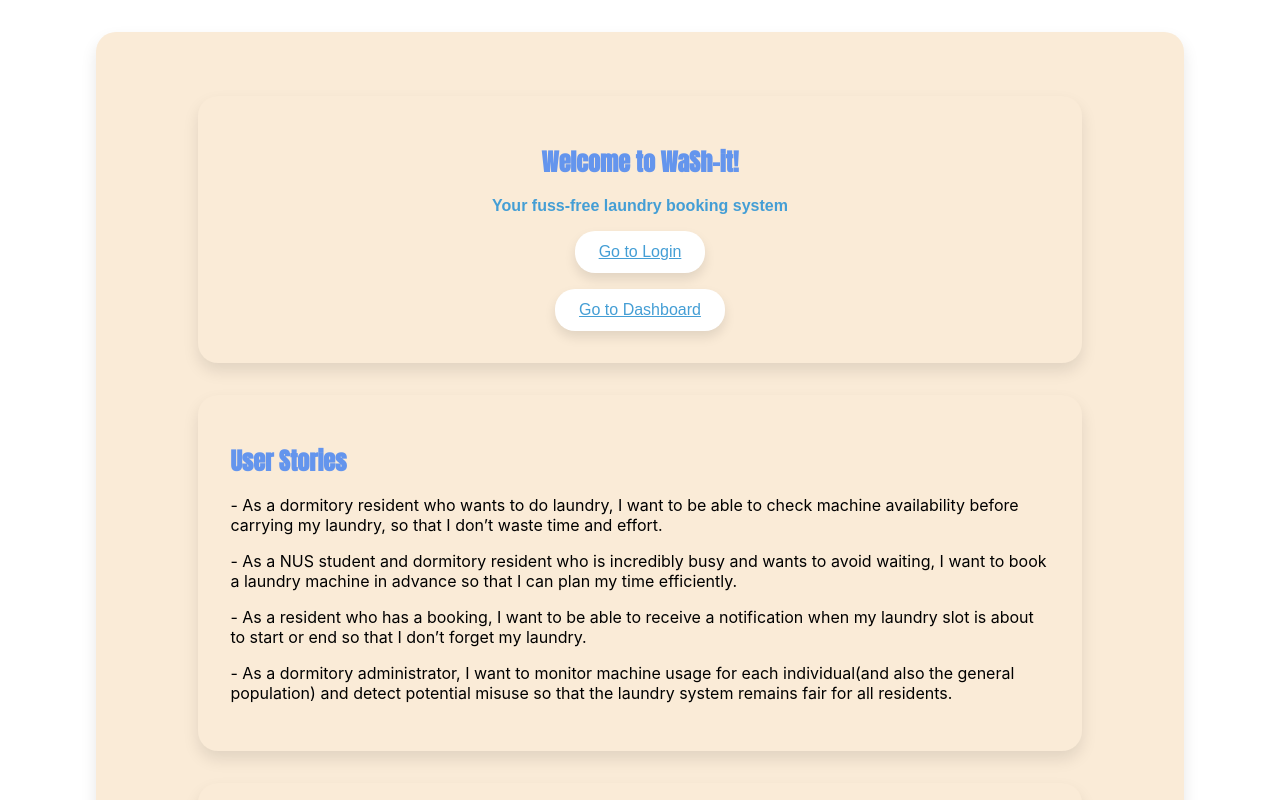
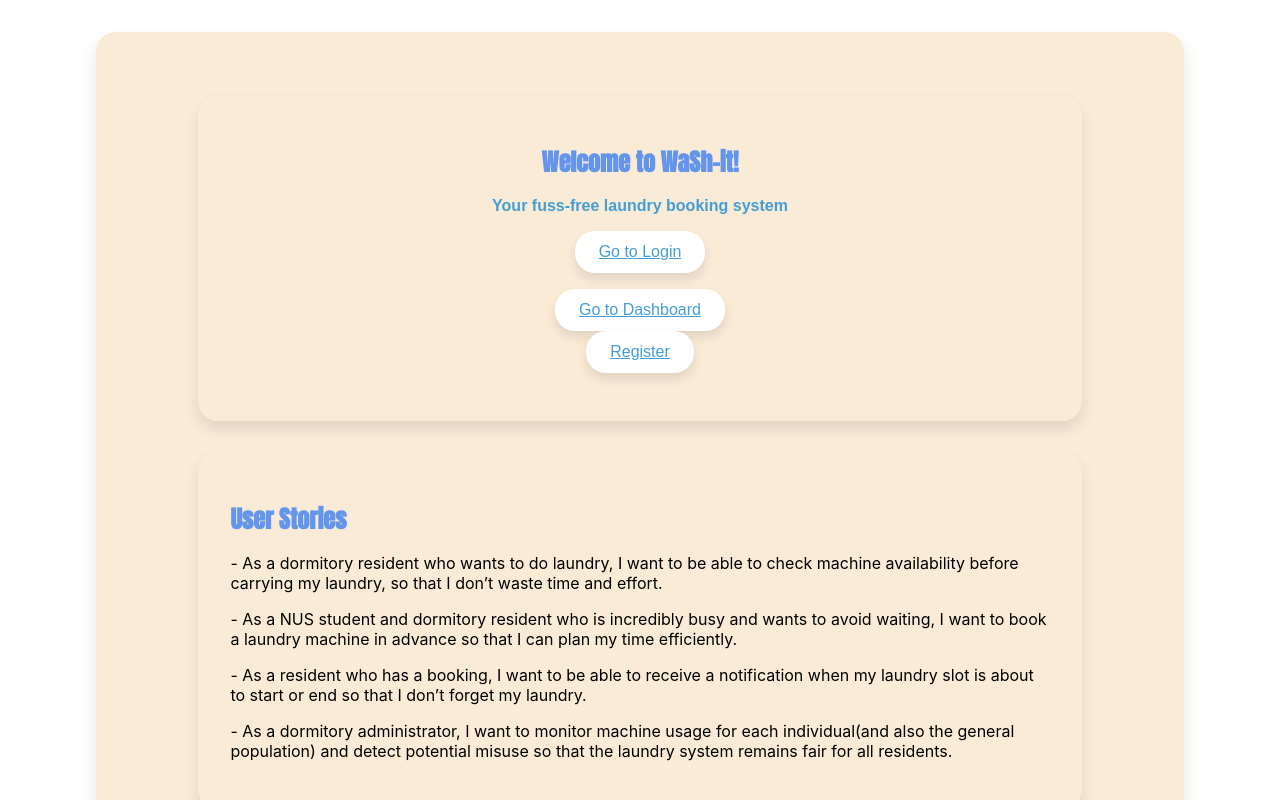
Before and after one commit to aurorazurary/Orbital2025_WaSh-it, a React (Create React App) app in the folder client/: page / in a window 1280 px wide. Shown: the top 800 px of the page. Built offline with nearby package versions, Linux system fonts and the light colour scheme.

Commit message:
Add link to Registration

```diff
--- a/client/src/pages/Main.js
+++ b/client/src/pages/Main.js
@@ -8,6 +8,7 @@
                 <h2 className="normal-text bottomgap"> Your fuss-free laundry booking system</h2>
                 <Link to="/login" className="button normal-text bottomgap">Go to Login</Link>
                 <Link to="/dashboard" className="button normal-text">Go to Dashboard</Link>
+                <Link to="/register" className="button normal-text bottomgap">Register</Link>
             </div>
 
             <div className="container">
```
